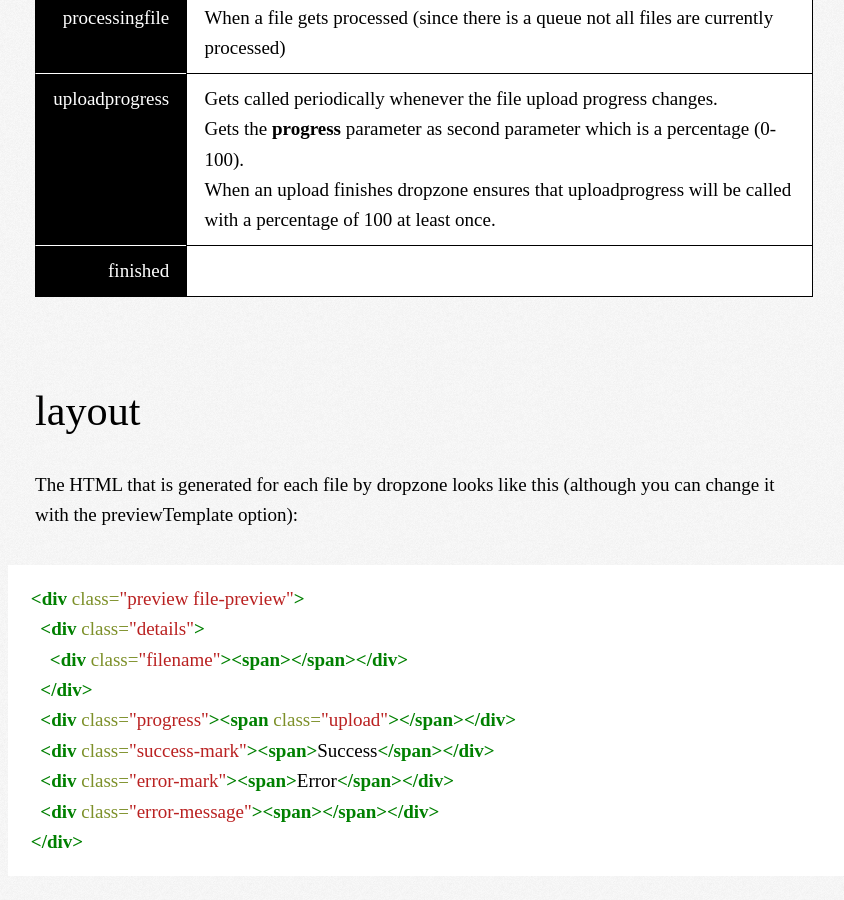
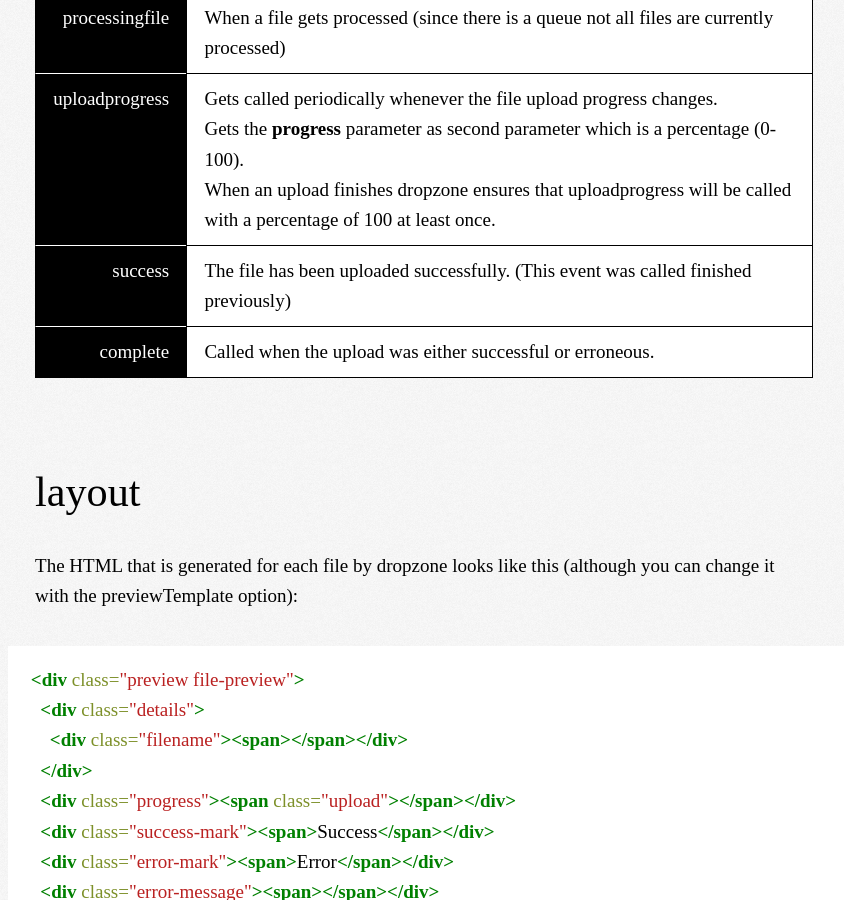
Before and after one commit to dropzone/dropzone, a Jekyll site: the page built from index.md, in a window 1280 px wide and 900 px high, scrolled down 8383 px. Shown: the whole window, without its empty margins (216-1060 px from the left). Built offline with Jekyll 4.4.1, drawn with Linux system fonts in a browser that asks for light colours; Markdown is read by kramdown in place of the engine named in the settings; comment, search, counter and statistics services are not loaded.

Commit message:
Updated event doc.

```diff
--- a/index.md
+++ b/index.md
@@ -228,7 +228,8 @@ All of these receive the [file](https://developer.mozilla.org/en-US/docs/DOM/Fil
 | `error`           | An error occured. Receives the **errorMessage** as second parameter.
 | `processingfile`  | When a file gets processed (since there is a queue not all files are currently processed)
 | `uploadprogress`  | Gets called periodically whenever the file upload progress changes.<br />Gets the **progress** parameter as second parameter which is a percentage (0-100).<br />When an upload finishes dropzone *ensures* that uploadprogress will be called with a percentage of 100 *at least* once.
-| `finished`        |
+| `success`         | The file has been uploaded successfully. (This event was called `finished` previously)
+| `complete`        | Called when the upload was either successful or erroneous.
 
 
 ## layout
```
